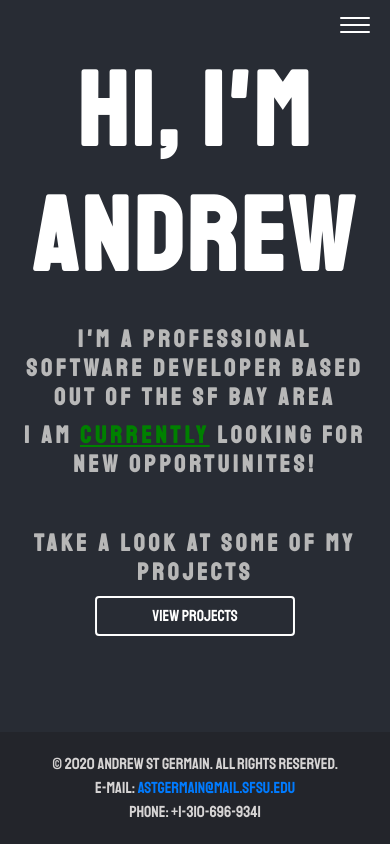
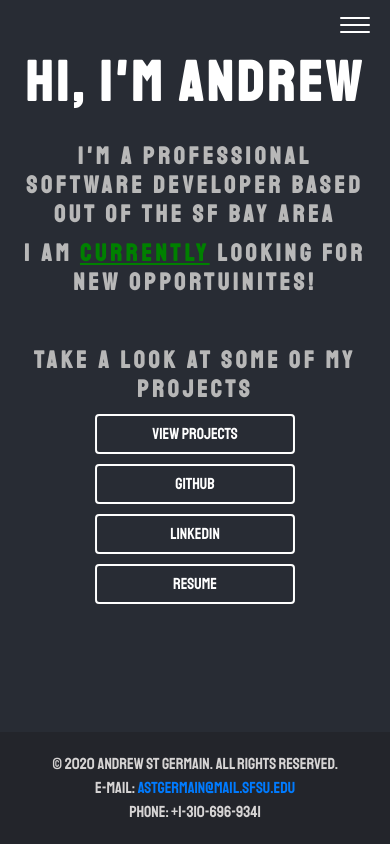
Before and after one commit to astgermain/PortfolioSite, a React (Create React App) app in the folder frontend/: page / in a window 390 px wide. Built offline with nearby package versions, Linux system fonts and the light colour scheme.

Commit message:
Added contact buttons to mobile

```diff
--- a/frontend/src/App.css
+++ b/frontend/src/App.css
@@ -120,7 +120,7 @@ body {
   font-weight: bold;
 }
 
-.btn-home {
+.btn-home, .btn-home2 {
   transition: all .15s;
   display: inline-block;
   font-size: 1rem;
@@ -135,12 +135,14 @@ body {
   background-size: 200% 100%;
   background-position:left bottom;
   transition:all .5s ease;
+  margin-bottom: 10px;
 }
 
-.btn-home:hover {
+.btn-home:hover, .btn-home2:hover {
   background-position:right bottom;
   color: black;
 }
+
 
 .status {
   text-decoration: underline;
@@ -670,6 +672,9 @@ body {
     height: 150px;
     width: 100%
   }
+  .mainHeader {
+    font-size: 3.5rem;
+  }
 }
 
 @media only screen and (max-width: 575px) {
@@ -678,6 +683,9 @@ body {
 
 @media only screen and (min-width: 768px) {
 	.mobileHeader {
+    display: none;
+  }
+  .btn-home2 {
     display: none;
   }
 }
--- a/frontend/src/components/Home.js
+++ b/frontend/src/components/Home.js
@@ -48,6 +48,11 @@ class Home extends Component {
                         <h2 className="subHeader2">Take a look at some of my projects</h2>
                         <button className="btn btn-home">View Projects</button>
                     </Zoom>
+                    <Zoom delay={4500}>
+                        <button className="btn btn-home2">GitHub</button>
+                        <button className="btn btn-home2">LinkedIn</button>
+                        <button className="btn btn-home2">Resume</button>
+                    </Zoom>
                 </div>
         )
     }
```
